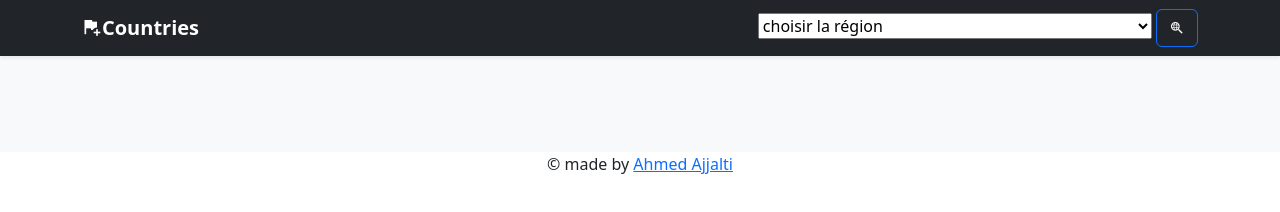
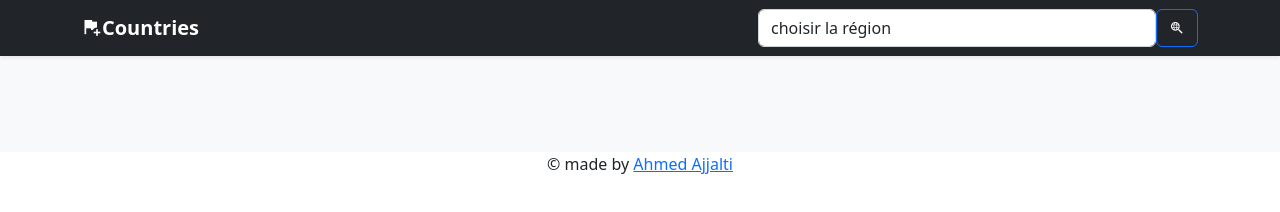
Before and after one commit to ajjalti/countries_api_challenge, a plain HTML site: page index.html in a window 1280 px wide. Drawn offline with nearby package versions, Linux system fonts and the light colour scheme; no server answers.

Commit message:
add bootstrap class to select input

```diff
--- a/index.html
+++ b/index.html
@@ -39,8 +39,8 @@
              <i class="mdi mdi-flag-plus text-white f-40"></i>
               <strong>Countries</strong>
             </a>
-            <div>
-                <select>
+            <div class="d-flex">
+                <select class="form-control">
                     <option value="" disabled selected>choisir la région</option>
                     <option value="EU">European Union</option>
                     <option value="EFTA">European Free Trade Association</option>
```
